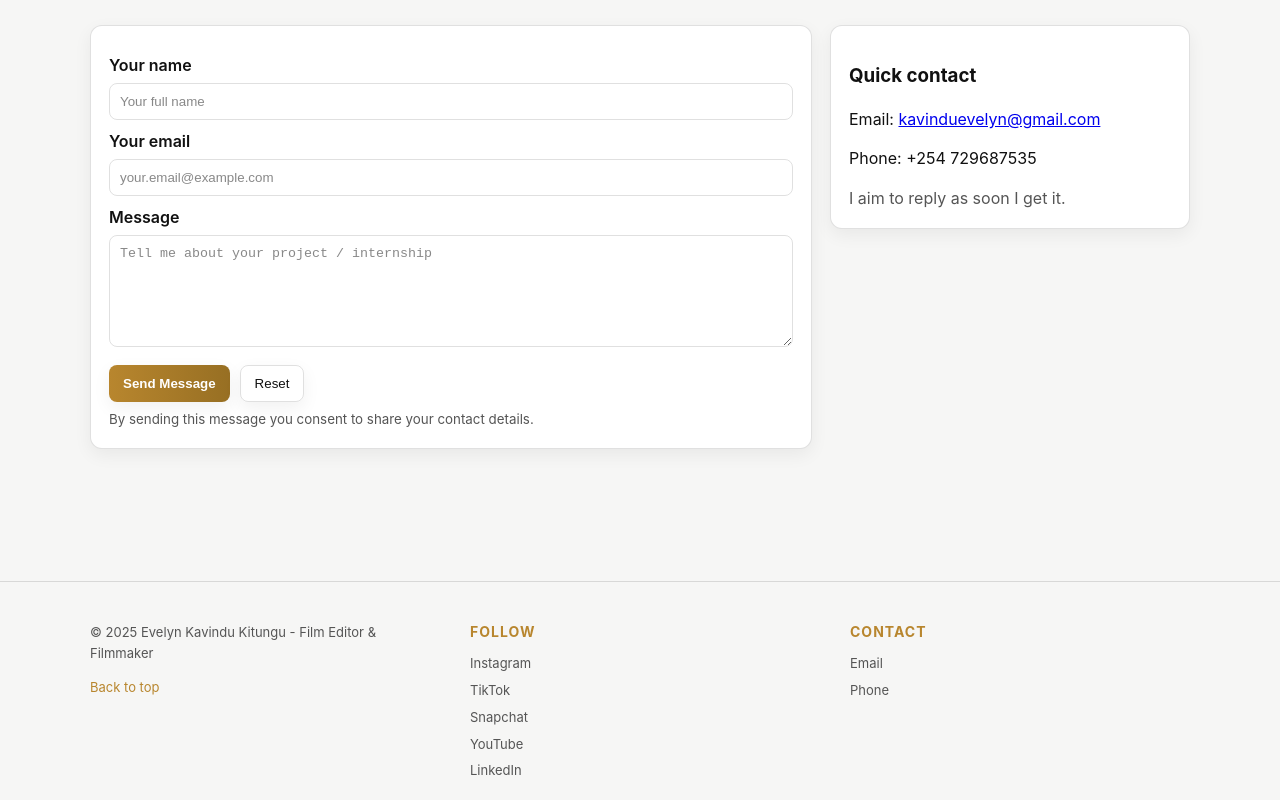
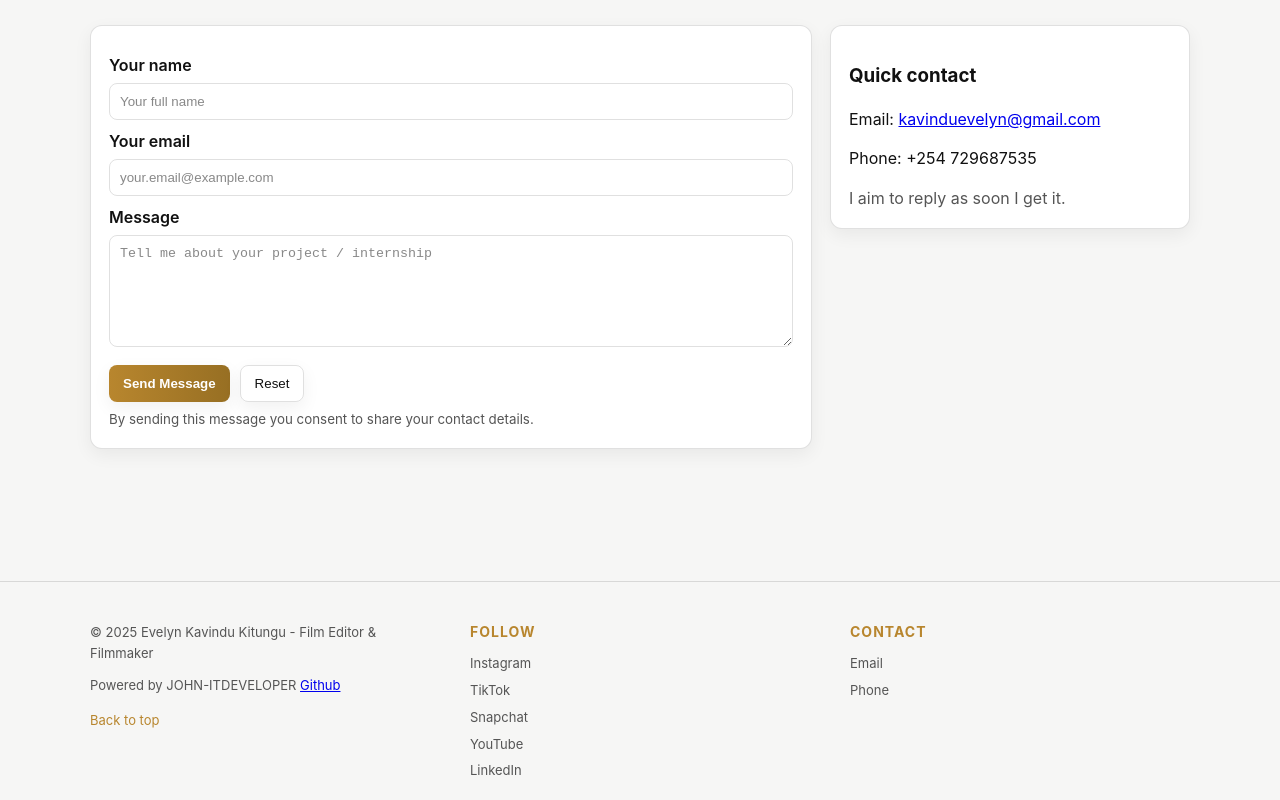
Before and after one commit to JOHN-ITDEVELOPER/Evelyn_Portfolio, a plain HTML site: page index.html in a window 1280 px wide. Shown: the part 4166-4966 px from the top of the page. Drawn offline with Linux system fonts and the light colour scheme.

Commit message:
added developer link

```diff
--- a/index.html
+++ b/index.html
@@ -381,7 +381,9 @@
       <div class="container footer-content">
         <div class="footer-section footer-about">
           <div class="footer-text">© <span id="year"></span> Evelyn Kavindu Kitungu - Film Editor & Filmmaker</div>
+          <div class="footer-text"> Powered by JOHN-ITDEVELOPER  <a href="https://github.com/JOHN-ITDEVELOPER" target="_blank">Github</a></div>
           <a href="#hero" class="footer-back">Back to top</a>
+
         </div>
 
         <div class="footer-section footer-socials">
```
